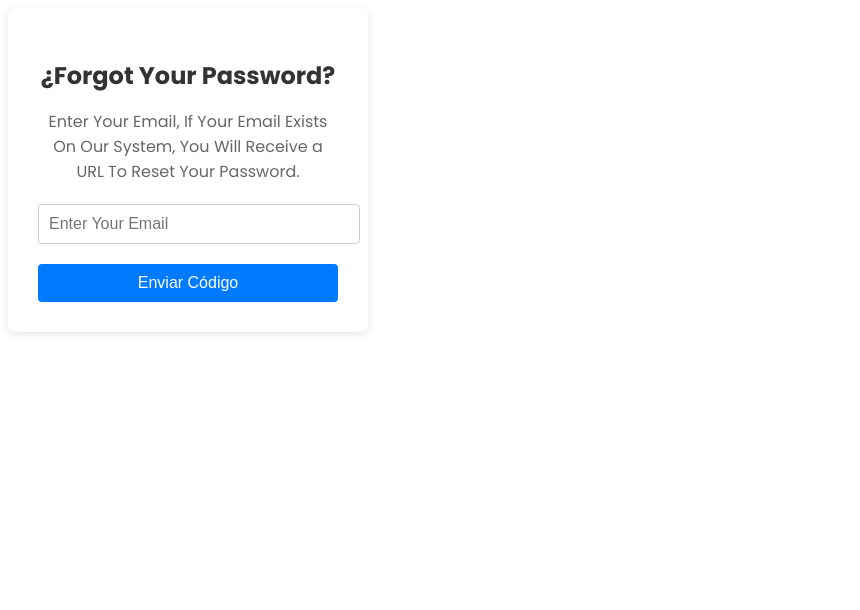
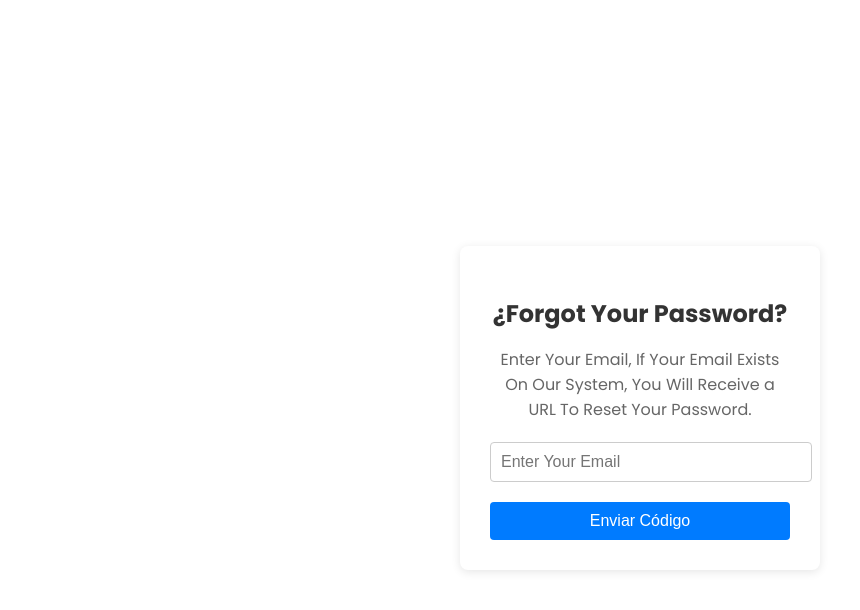
Before and after one commit to Agarvv/Sofii, a Vue app in the folder new/: page /get_reset_url in a window 1280 px wide. Shown: the top 610 px of the page, without its empty margins (0-860 px from the left). Built offline with nearby package versions, Linux system fonts and the light colour scheme; no server answers.

Commit message:
fixing little troubles

```diff
--- a/new/src/components/EnterEmailResetPassword.vue
+++ b/new/src/components/EnterEmailResetPassword.vue
@@ -1,9 +1,11 @@
 <template>
-
     <SuccessComponent v-if="success" :success="success"/>
 
     <ErrorComponent v-if="error" :error="error"/>
 
+    <h1 v-if="loading">Please Wait...</h1>
+
+    <div class="outer-container">
         <div class="container">
             <h2>¿Forgot Your Password?</h2>
             <p>Enter Your Email, If Your Email Exists On Our System, You Will Receive a URL To Reset Your Password.</p>
@@ -12,7 +14,7 @@
                 <button type="submit">Enviar Código</button>
             </form>
         </div>
-
+    </div>
 </template>
 
 <script>
@@ -26,16 +28,20 @@ export default {
         return {
             email: "",
             error: "",
-            success: ""
+            success: "",
+            loading: null
         }
     },
     methods: {
         async sendResetPasswordCode() {
+            this.loading = true
             try {
                 const data = await sendPasswordResetUrl(this.email)
-                this.success = "Check Your Email, We Just Sendt You A URL To Verify You And Reset Your Password."
+                this.success = "Check Your Email, We Just Sent You A URL To Verify You And Reset Your Password."
             } catch (e) {
                 this.error = e
+            } finally {
+                this.loading = false
             }
         }
     }
@@ -43,6 +49,14 @@ export default {
 </script>
 
 <style scoped>
+.outer-container {
+    display: flex;
+    justify-content: center;
+    align-items: center;
+    height: 100vh;
+    width: 100%;
+}
+
 .container {
     background-color: white;
     padding: 30px;
@@ -86,5 +100,4 @@ button {
 button:hover {
     background-color: #0056b3;
 }
-
 </style>
--- a/new/src/services/usersService.js
+++ b/new/src/services/usersService.js
@@ -28,7 +28,7 @@ export async function loginUser(data) {
     if(response.ok) {
         return ServerData
     } else {
-        throw new Error('something went wrong..')
+        throw new Error(serverData.error)
     }
 }
 
```
Lines whose indentation alone changed are shown as unchanged.
